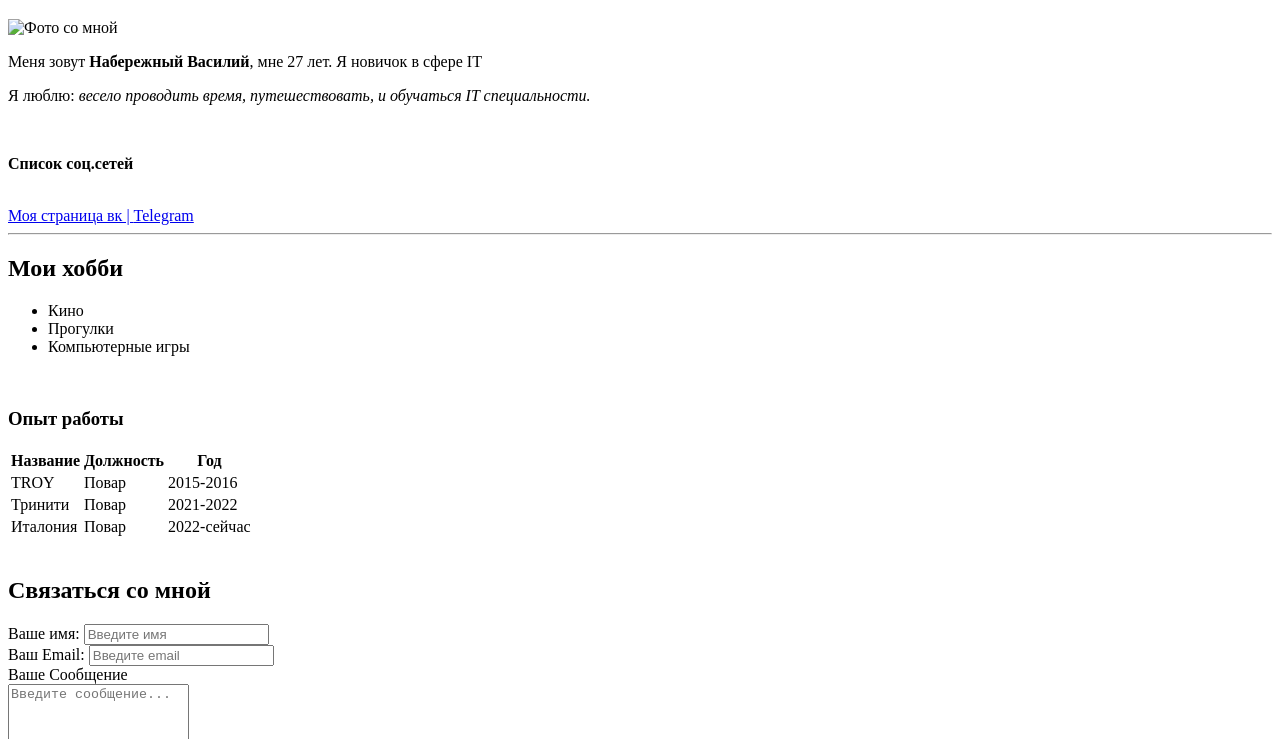
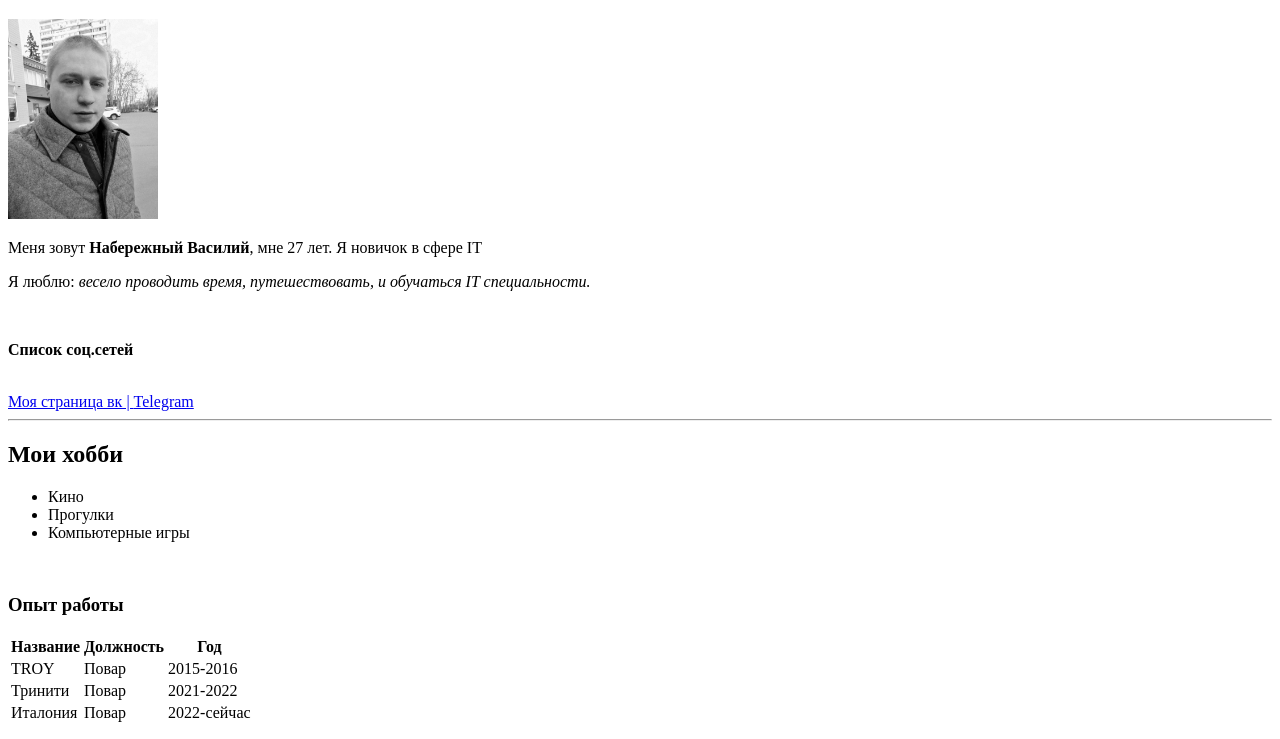
Before and after one commit to Vasek4814/resume, a plain HTML site: page index.html in a window 1280 px wide. Shown: the part 61-800 px from the top of the page. Drawn offline with Linux system fonts and the light colour scheme.

Commit message:
Update index.html

```diff
--- a/index.html
+++ b/index.html
@@ -7,7 +7,7 @@
   </head>
   <body>
     <h1>Привет!</h1>
-    <img src="img/задание картинка.jpg" width="150" alt="Фото со мной" />
+    <img src="./задание картинка.jpg" width="150" alt="Фото со мной" />
     <p>
       Меня зовут <strong>Набережный Василий</strong>, мне 27 лет. Я новичок в
       сфере IT
```
